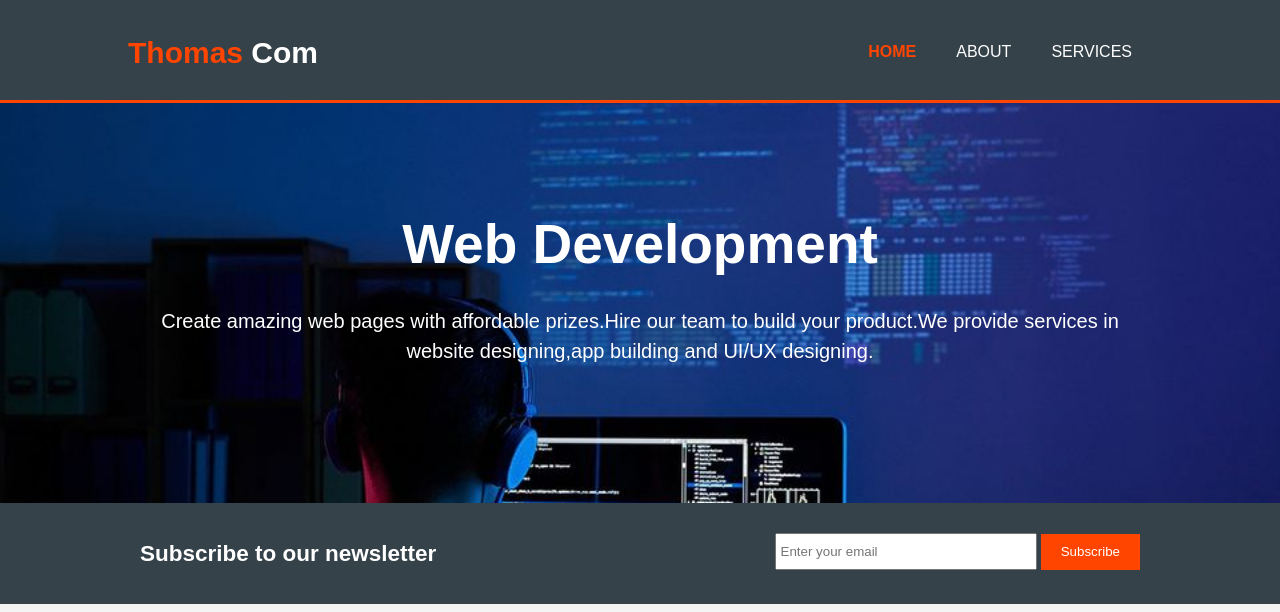
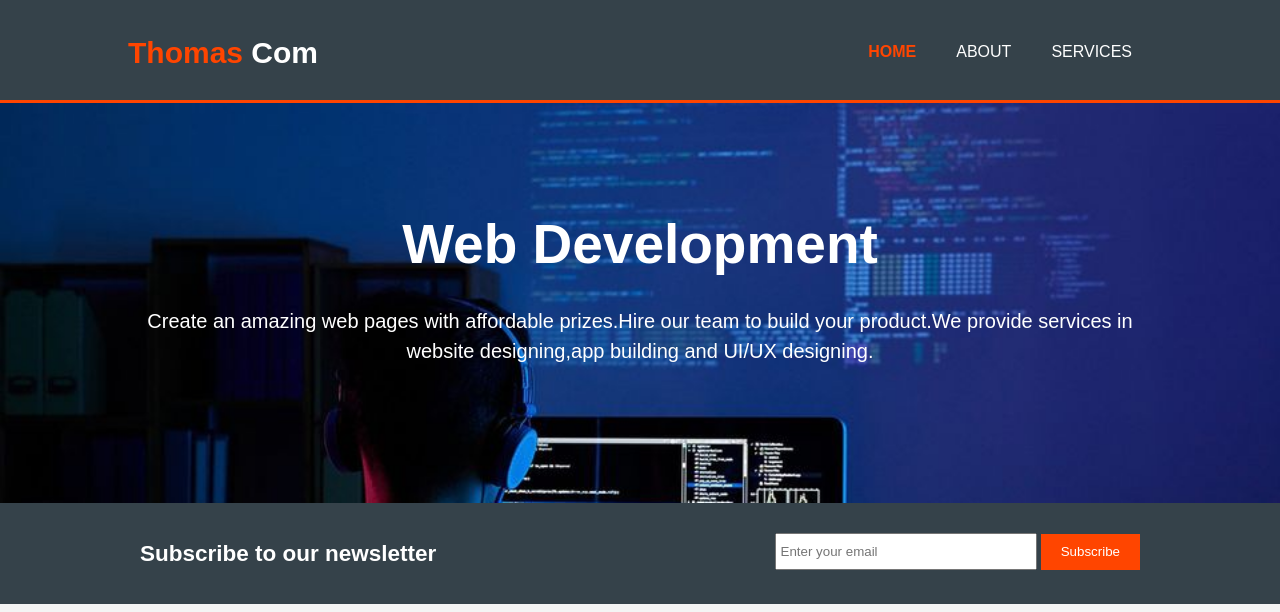
Before and after one commit to www-domain/web-sample, a website: page src/index.html in a window 1280 px wide. Shown: the top 612 px of the page. Drawn offline with Linux system fonts and the light colour scheme.

Commit message:
test commit

```diff
--- a/src/index.html
+++ b/src/index.html
@@ -29,7 +29,7 @@
         <div class="showcase">
             <div class="container">
                 <h1>Web Development</h1>
-                <p>Create amazing web pages with affordable prizes.Hire
+                <p>Create an amazing web pages with affordable prizes.Hire
                     our team to build your product.We provide services in website
                     designing,app building and UI/UX designing.
                 </p>
```
